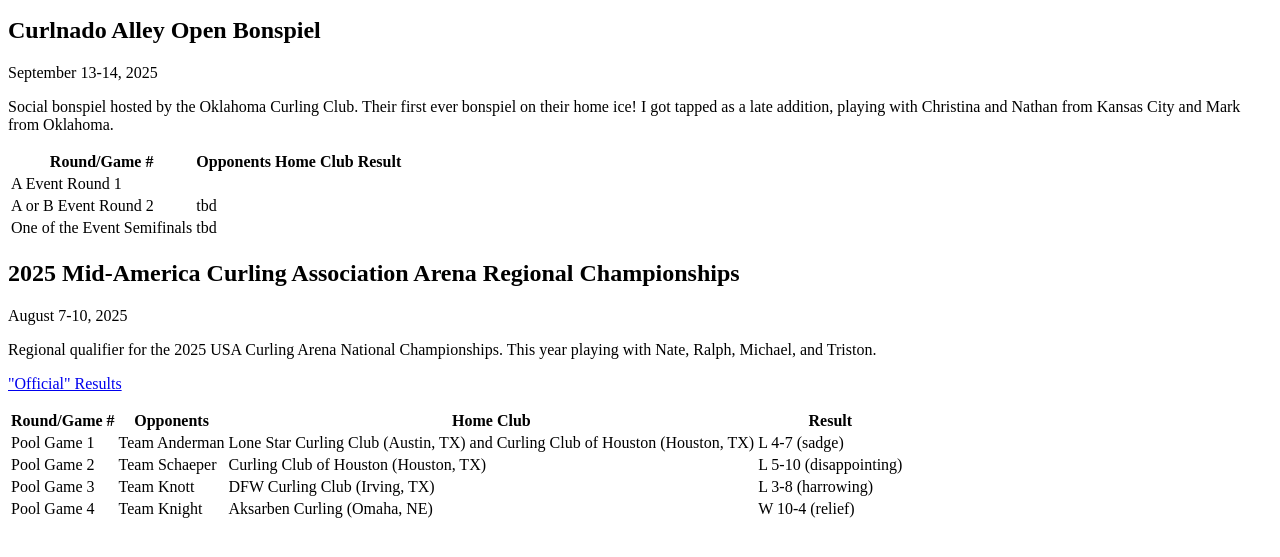
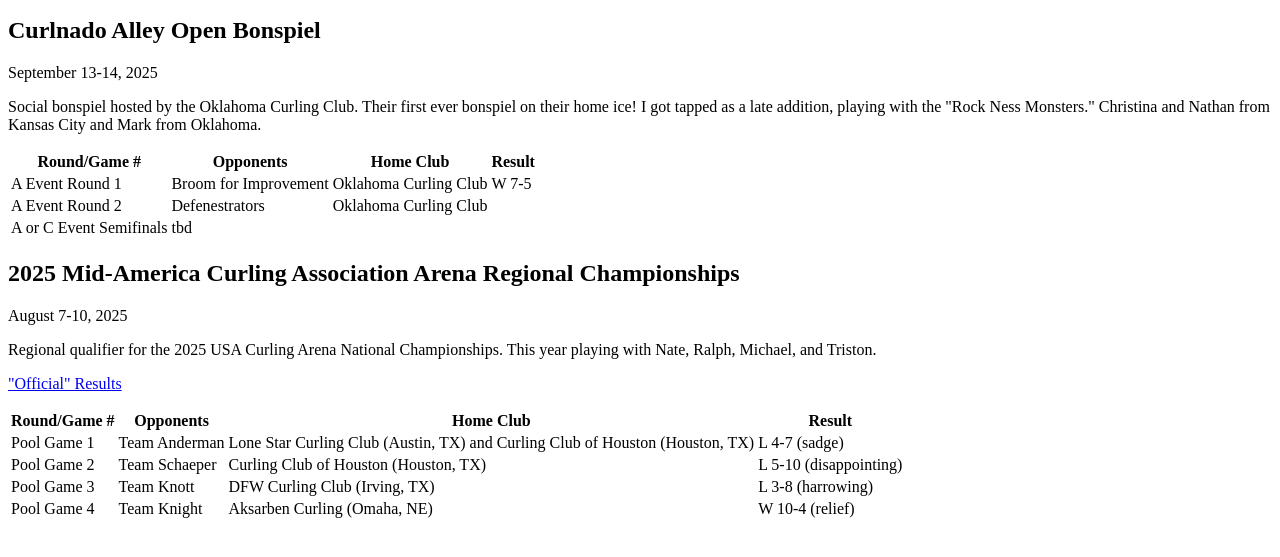
Before and after one commit to Programmerman1/programmermannet, a plain HTML site: page bonspiels.html in a window 1280 px wide. Shown: the part 101-658 px from the top of the page. Drawn offline with Linux system fonts and the light colour scheme.

Commit message:
Update bonspiels.html
"Well they had us in the first half": we started down 4 after 2, got a 2 and stole one, got the force and scored 3 with the hammer to carry a lead into the last before stealing our way home.

```diff
--- a/bonspiels.html
+++ b/bonspiels.html
@@ -11,7 +11,7 @@
       <article>
         <h2>Curlnado Alley Open Bonspiel</h2>
         <p>September 13-14, 2025</p>
-        <p>Social bonspiel hosted by the Oklahoma Curling Club. Their first ever bonspiel on their home ice! I got tapped as a late addition, playing with Christina and Nathan from Kansas City and Mark from Oklahoma.</p>
+        <p>Social bonspiel hosted by the Oklahoma Curling Club. Their first ever bonspiel on their home ice! I got tapped as a late addition, playing with the "Rock Ness Monsters." Christina and Nathan from Kansas City and Mark from Oklahoma.</p>
         <table>
           <thead>
             <tr>
@@ -24,18 +24,18 @@
           <tbody>
             <tr>
               <td>A Event Round 1</td>
-              <td></td>
-              <td></td>
+              <td>Broom for Improvement</td>
+              <td>Oklahoma Curling Club</td>
+              <td>W 7-5</td>
+            </tr>
+            <tr>
+              <td>A Event Round 2</td>
+              <td>Defenestrators</td>
+              <td>Oklahoma Curling Club</td>
               <td></td>
             </tr>
             <tr>
-              <td>A or B Event Round 2</td>
-              <td>tbd</td>
-              <td></td>
-              <td></td>
-            </tr>
-            <tr>
-              <td>One of the Event Semifinals</td>
+              <td>A or C Event Semifinals</td>
               <td>tbd</td>
               <td></td>
               <td></td>
```
